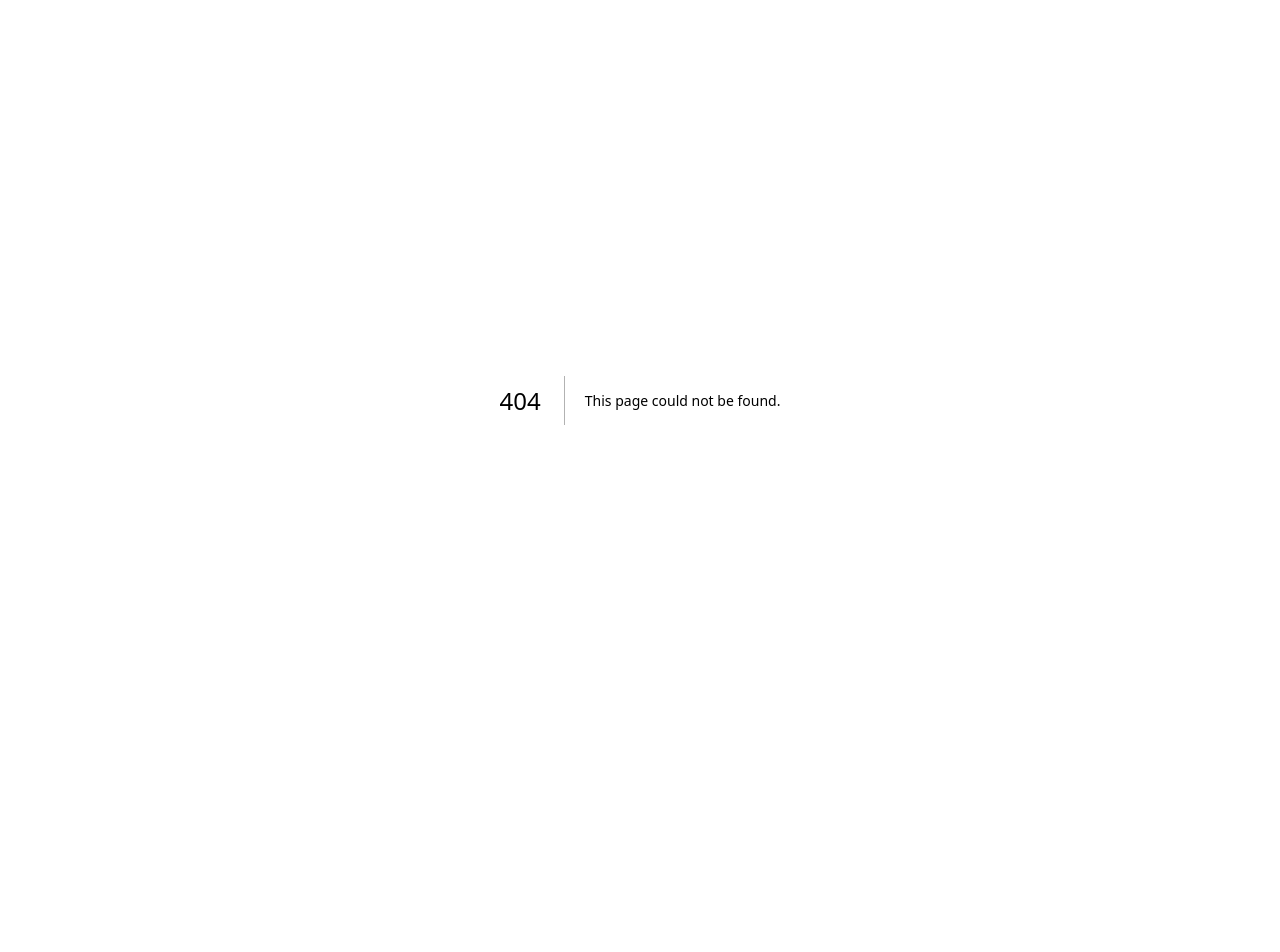
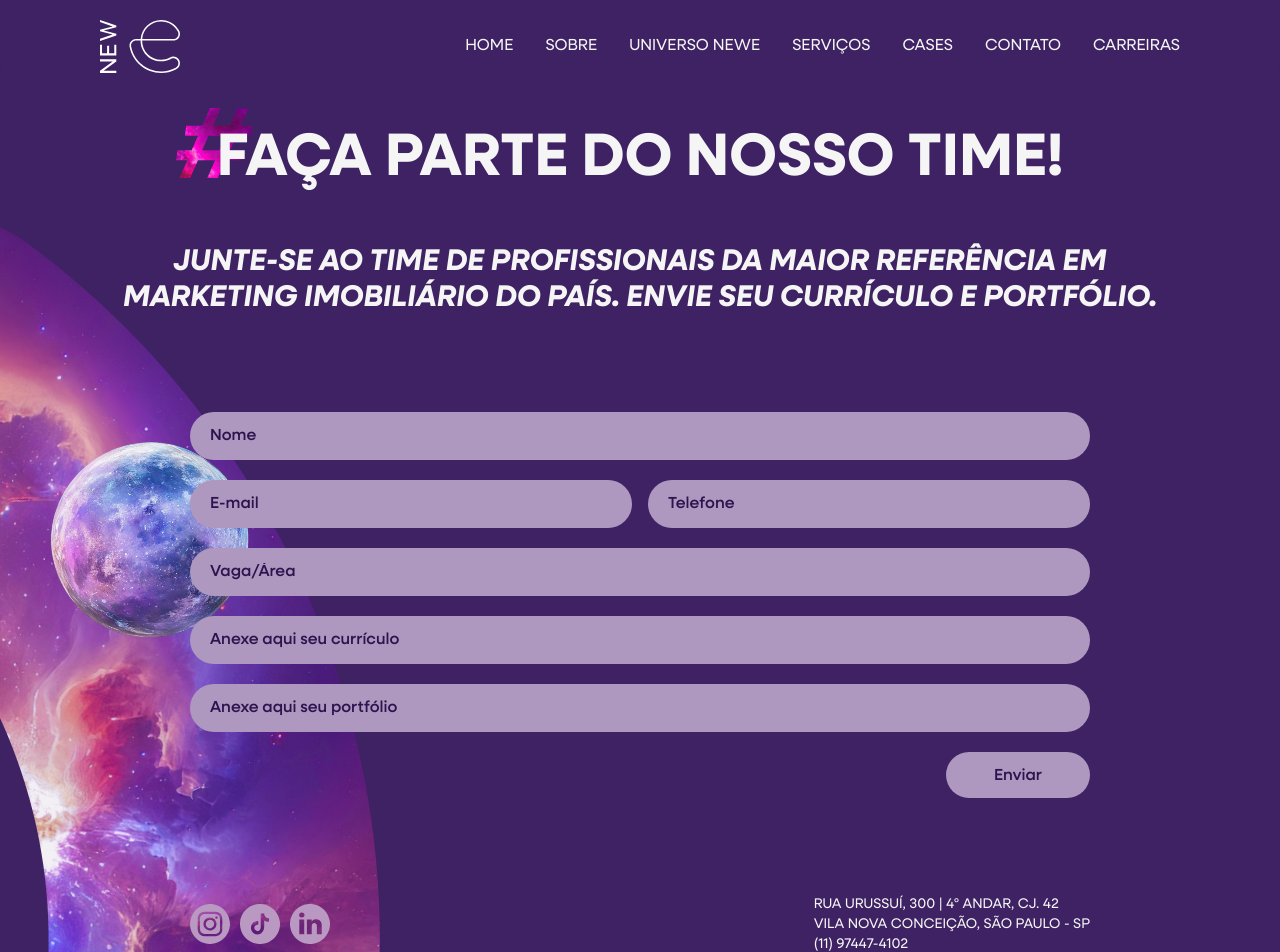
Before and after one commit to agencia-newe/site, a Next.js app: page /carreiras in a window 1280 px wide. Before the commit this address had no page. Shown: the top 952 px of the page. Before the commit the page ends 800 px from the top, so only its background shows below. Built offline with nearby package versions, Linux system fonts and the light colour scheme.

Commit message:
feat: carreiras

```diff
--- /dev/null
+++ b/src/app/carreiras/page.tsx
@@ -0,0 +1,160 @@
+'use client';
+
+import Header from "@/components/Header";
+import Image from "next/image";
+import Link from "next/link";
+import { useRouter } from "next/navigation";
+import { useState } from "react";
+
+export default function Carreiras() {
+  const router = useRouter();
+  const [loading, setLoading] = useState(false);
+  const [error, setError] = useState(false);
+  const [cvFileName, setCvFileName] = useState<string | null>(null);
+  const [portfolioFileName, setPortfolioFileName] = useState<string | null>(null);
+
+  function handleFileChange(event: React.ChangeEvent<HTMLInputElement>) {
+    if (event.target.files && event.target.files.length > 0) {
+      const fileName = event.target.files[0].name;
+      if (event.target.name === "curriculo") {
+        setCvFileName(fileName);
+      } else if (event.target.name === "portfolio") {
+        setPortfolioFileName(fileName);
+      }
+    }
+  }
+
+  function handleClearFile(inputId: string) {
+    const inputElement = document.getElementById(inputId) as HTMLInputElement;
+    if (inputElement) {
+      inputElement.value = ""; // Reseta o input
+      if (inputId === "curriculo") {
+        setCvFileName(null);
+      } else if (inputId === "portfolio") {
+        setPortfolioFileName(null);
+      }
+    }
+  }
+
+  async function handleSubmit(event: React.FormEvent<HTMLFormElement>) {
+    setLoading(true);
+    event.preventDefault();
+    const formData = new FormData(event.target as HTMLFormElement);
+
+    formData.append("access_key", "2c70c258-19b5-4434-bdf0-4b2f71a58a10");
+
+    const object = Object.fromEntries(formData);
+    const json = JSON.stringify(object);
+
+    const response = await fetch("https://api.web3forms.com/submit", {
+        method: "POST",
+        headers: {
+          "Content-Type": "application/json",
+          Accept: "application/json"
+        },
+        body: json
+    });
+    const result = await response.json();
+    if (result.success) {
+        console.log(result);
+        router.push("/obrigado");
+    } else {
+        setLoading(false);
+        console.log(result);
+        setError(true);
+    }
+  }
+
+  return (
+    <section className={`relative lg:py-32 pt-32 pb-20 bg-purple`}>
+      <Header className="z-40" />
+      <div className="fixed top-0 w-full h-[93px] bg-purple z-30 rounded-b-4xl" />
+      <Image src="/images/galaxa-contato.png" alt="galaxia" width={380} height={855} className="absolute bottom-0 opacity-50 lg:opacity-100 left-0 z-0" data-aos="fade-right" />
+      <Image src="/images/planeta-2.svg" alt="galaxia" width={300} height={300} className="absolute top-[50%] translate-y-[-50%] z-0 hidden lg:block" data-aos="fade-down" data-aos-delay="500" />
+      <div className="container z-10 relative">
+        <div className="text-white flex flex-col items-center ml-8 sm:ml-0 gap-10 lg:gap-14 mb-12 lg:mb-24">
+          <h2 className="uppercase font-neulis-bold text-3xl lg:text-6xl hashtag">
+            Faça parte do nosso time!
+          </h2>
+
+          <p className="uppercase font-neulis-bold-italic text-lg lg:text-3xl lg:text-center max-w-[1100px] mx-auto">Junte-se ao time de profissionais da maior referência em marketing imobiliário do país. Envie seu currículo e portfólio.</p>
+        </div>
+
+        {error &&
+          <p className="text-center text-white uppercase font-neulis-bold-italic text-lg">Ocorreu um erro ao enviar sua mensagem. Por favor, tente novamente mais tarde.</p>
+        }
+        {!error && (
+          <form onSubmit={handleSubmit} className="flex flex-col gap-4 lg:gap-5 max-w-[900px] mx-auto font-neulis-medium">
+            <input type="hidden" name="subject" value="Novo currículo recebido" />
+            <input type="hidden" name="from_name" value="newe.com.br" />
+            <input required type="text" name="nome" placeholder="Nome" className="bg-purpleLight rounded-full px-5 py-3 outline-primary placeholder:text-purpleDark" />
+            <div className="flex flex-col lg:flex-row w-full items-center gap-4">
+              <input required type="email" name="email" placeholder="E-mail" className="w-full bg-purpleLight rounded-full px-5 py-3 outline-primary placeholder:text-purpleDark" />
+              <input required type="tel" name="telefone" placeholder="Telefone" className="w-full bg-purpleLight rounded-full px-5 py-3 outline-primary placeholder:text-purpleDark" />
+            </div>
+            <input required type="text" name="vaga" placeholder="Vaga/Área" className="bg-purpleLight rounded-full px-5 py-3 outline-primary placeholder:text-purpleDark" />
+
+            <input onChange={handleFileChange} required id="curriculo" type="file" accept="application/pdf" name="curriculo" placeholder="Anexe aqui seu currículo" className="hidden" />
+            <label htmlFor="curriculo" className="bg-purpleLight rounded-full px-5 py-3 outline-primary placeholder:text-purpleDark cursor-pointer hover:text-white hover:bg-purpleDark transition-all duration-300">
+              Anexe aqui seu currículo{cvFileName ? (': ' + cvFileName) : ''}
+            </label>
+            {cvFileName && (
+                <button
+                  type="button"
+                  onClick={() => handleClearFile("curriculo")}
+                  className="w-fit text-white cursor-pointer"
+                >
+                  ❌ Limpar
+                </button>
+            )}
+
+            <input onChange={handleFileChange} required id="portfolio" type="file" accept="application/pdf" name="portfolio" placeholder="Anexe aqui seu portfólio" className="hidden" />
+            <label htmlFor="portfolio" className="bg-purpleLight rounded-full px-5 py-3 outline-primary placeholder:text-purpleDark cursor-pointer hover:text-white hover:bg-purpleDark transition-all duration-300">
+              Anexe aqui seu portfólio{portfolioFileName ? (': ' + portfolioFileName) : ''}
+            </label>
+            {portfolioFileName && (
+                <button
+                  type="button"
+                  onClick={() => handleClearFile("portfolio")}
+                  className="w-fit text-white cursor-pointer"
+                >
+                  ❌ Limpar
+                </button>
+            )}
+
+            <button
+              disabled={loading}
+              type="submit"
+              className="bg-purpleLight rounded-full px-12 pt-3 pb-2.5 self-end cursor-pointer text-purpleDark hover:bg-purpleDark hover:text-white transition-all duration-300 outline-primary disabled:opacity-50 disabled:cursor-default disabled:pointer-events-none"
+            >
+              {loading ? 'Enviando...' : 'Enviar'}
+            </button>
+            <input type="checkbox" name="botcheck" className="hidden" style={{display: "none"}} />
+          </form>
+        )}
+
+        <footer className="flex flex-col-reverse gap-10 lg:flex-row lg:justify-between items-center max-w-[900px] mx-auto mt-20 lg:mt-24">
+          <div className="flex items-center gap-2.5">
+            <Link href="https://www.instagram.com/agencianewe/" target="_blank" className="hover:opacity-70 transition-all duration-300">
+              <Image src="/images/instagram.svg" alt="instagram" width={40} height={40} />
+            </Link>
+            <Link href="#" className="hover:opacity-70 transition-all duration-300">
+              <Image src="/images/tiktok.svg" alt="tiktok" width={40} height={40} />
+            </Link>
+            <Link href="https://br.linkedin.com/company/agencianewe" target="_blank" className="hover:opacity-70 transition-all duration-300">
+              <Image src="/images/linkedin.svg" alt="linkedin" width={40} height={40} />
+            </Link>
+          </div>
+
+          <div className="text-white uppercase font-neulis-regular text-sm">
+            <p>Rua Urussuí, 300 | 4º andar, CJ. 42</p>
+            <p>Vila Nova Conceição, São Paulo - SP</p>
+            <Link href="tel:+5511974474102" title="telefone" className="hover:underline">
+              (11) 97447-4102
+            </Link>
+          </div>
+        </footer>
+      </div>
+    </section>
+  )
+}
--- a/src/app/page.tsx
+++ b/src/app/page.tsx
@@ -1,20 +1,25 @@
-import About from "@/components/About";
 import AosInit from "@/components/AosInit";
-import BusinessModel from "@/components/BusinessModel";
+import Header from "@/components/Header";
+import Video from "@/components/Video";
+// import About from "@/components/About";
+// import BusinessModel from "@/components/BusinessModel";
 // import Cases from "@/components/Cases";
-import Contact from "@/components/Contact";
-import Enthusiasts from "@/components/Enthusiasts";
+// import Contact from "@/components/Contact";
+// import Enthusiasts from "@/components/Enthusiasts";
 // import Experience from "@/components/Experience";
-import Header from "@/components/Header";
-import States from "@/components/States";
+// import States from "@/components/States";
 // import Universe from "@/components/Universe";
-import Video from "@/components/Video";
 
 import dynamic from "next/dynamic";
+const Enthusiasts = dynamic(() => import("@/components/Enthusiasts"));
+const About = dynamic(() => import("@/components/About"));
+const Universe = dynamic(() => import("@/components/Universe"));
+const BusinessModel = dynamic(() => import("@/components/BusinessModel"));
+const Experience = dynamic(() => import("@/components/Experience"));
+const States = dynamic(() => import("@/components/States"));
+const Cases = dynamic(() => import("@/components/Cases"));
+const Contact = dynamic(() => import("@/components/Contact"));
 
-const Universe = dynamic(() => import("@/components/Universe"));
-const Experience = dynamic(() => import("@/components/Experience"));
-const Cases = dynamic(() => import("@/components/Cases"));
 
 export default function Home() {
   return (
--- a/src/components/Universe.tsx
+++ b/src/components/Universe.tsx
@@ -28,7 +28,7 @@ export default function Universe({className}: Readonly<{className?: string}>) {
               <h2 className="uppercase font-neulis-semi-bold-italic text-3xl lg:text-6xl lg:max-w-[570px]">
                 Conheça o universo Newe dedicado <br /> ao imobiliário
               </h2>
-              <button className="swiper-button-next-parent cursor-pointer bg-purple text-white font-neulis-semi-bold-italic uppercase mt-12 pb-2.5 pt-3 px-10 rounded-2xl hover:bg-purpleLight hover:text-purpleDark !transition-all !duration-300">
+              <button className="swiper-button-next-parent cursor-pointer bg-purpleLight text-purpleDark font-neulis-semi-bold-italic uppercase mt-12 pb-2.5 pt-3 px-10 rounded-2xl hover:bg-purple hover:text-white !transition-all !duration-300">
                 Clique aqui
               </button>
             </div>
@@ -88,7 +88,7 @@ export default function Universe({className}: Readonly<{className?: string}>) {
                   ))}
                 </Swiper>
                 <div className="absolute w-full flex justify-between top-1/2 -translate-y-[50%] z-20">
-                  <button className="swiper-button-prev-child relative cursor-pointer lg:text-3xl lg:left-8 rotate-180 disabled:opacity-0" title="Anterior">
+                  <button className="swiper-button-prev-child relative cursor-pointer lg:text-3xl lg:left-12 rotate-180 disabled:opacity-0" title="Anterior">
                     <svg
                       xmlns="http://www.w3.org/2000/svg"
                       width="20px" height="36px">
@@ -96,7 +96,7 @@ export default function Universe({className}: Readonly<{className?: string}>) {
                       d="M1.451,-0.008 C1.811,-0.008 2.171,0.126 2.451,0.397 L19.568,16.964 C19.848,17.235 20.006,17.607 20.006,17.996 C20.006,18.385 19.848,18.757 19.568,19.028 L2.451,35.595 C1.881,36.147 0.971,36.133 0.419,35.563 C-0.133,34.993 -0.119,34.084 0.451,33.532 L16.503,17.996 L0.451,2.459 C-0.119,1.908 -0.133,0.999 0.419,0.429 C0.701,0.139 1.076,-0.008 1.451,-0.008 Z"/>
                     </svg>
                   </button>
-                  <button className="swiper-button-next-child relative cursor-pointer lg:text-3xl lg:right-8 disabled:opacity-0" title="Próximo">
+                  <button className="swiper-button-next-child relative cursor-pointer lg:text-3xl lg:right-12 disabled:opacity-0" title="Próximo">
                     <svg
                       xmlns="http://www.w3.org/2000/svg"
                       width="20px" height="36px">
```
